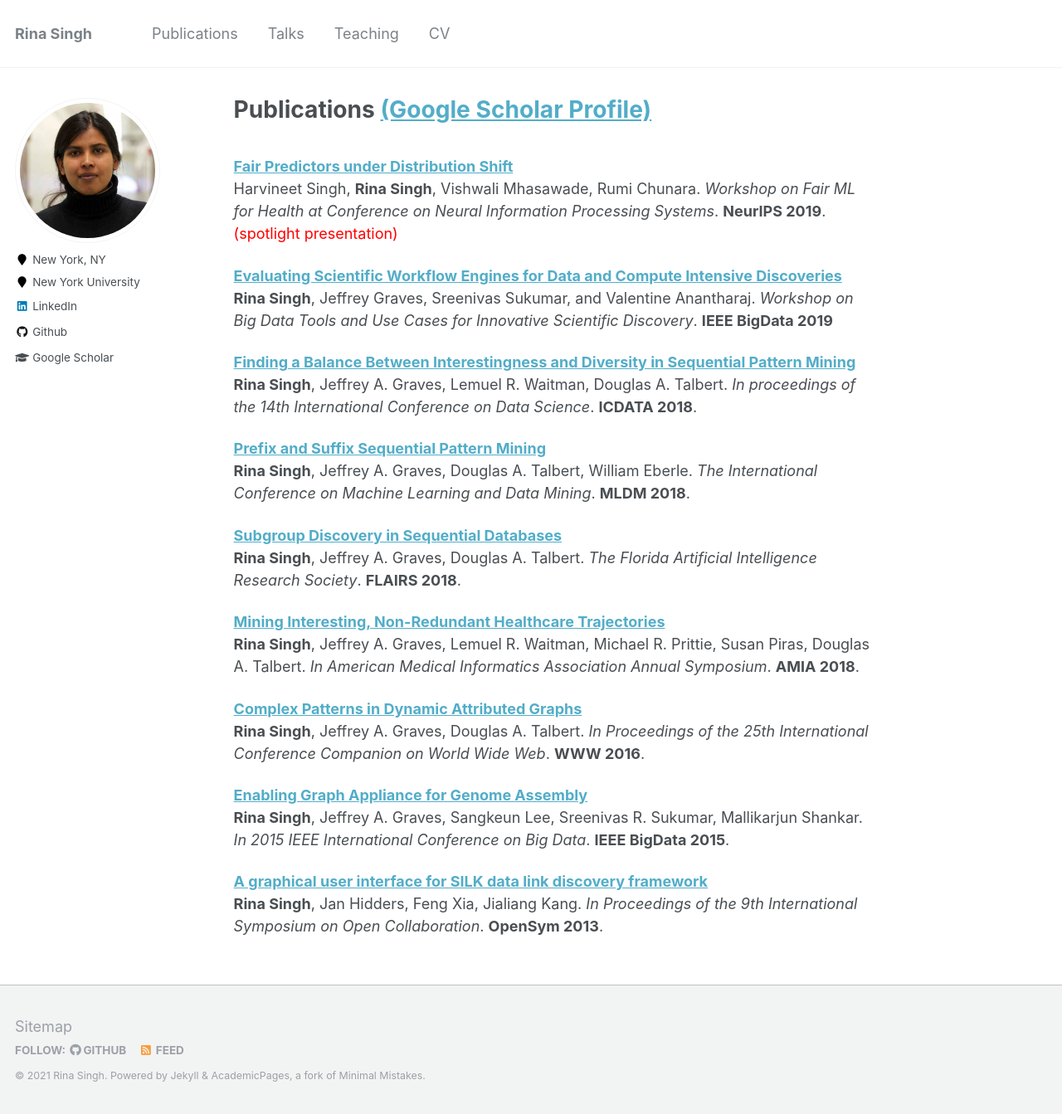
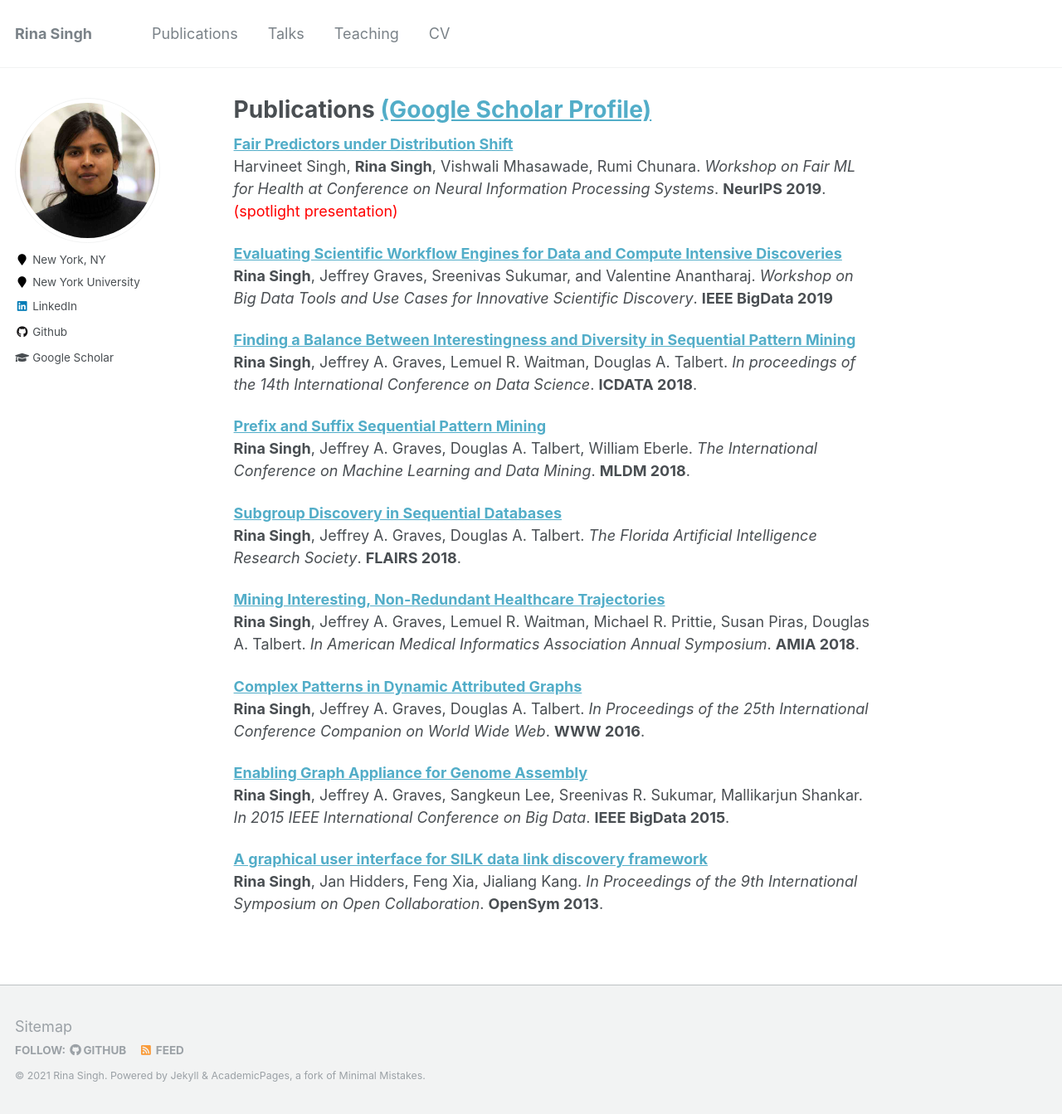
Before and after one commit to rsingh43/rsingh43.github.io, a Jekyll site: the page built from _pages/publications.md, in a window 1280 px wide and 1343 px high. Shown: the whole window at 83% size. Built offline with Jekyll 4.4.1, drawn with Linux system fonts in a browser that asks for light colours.

```diff
--- a/_pages/publications.md
+++ b/_pages/publications.md
@@ -3,12 +3,13 @@ title: "Publications [(Google Scholar Profile)](https://scholar.google.com/citat
 permalink: /publications/
 author_profile: true
 ---
+<b>[Fair Predictors under Distribution Shift](https://arxiv.org/abs/1911.00677)</b>
 <br>
-<b>[Fair Predictors under Distribution Shift](https://arxiv.org/abs/1911.00677)</b> <br>
 Harvineet Singh, <b>Rina Singh</b>, Vishwali Mhasawade, Rumi Chunara.
 <i>Workshop on Fair ML for Health at Conference on Neural Information Processing Systems</i>. <b>NeurIPS 2019</b>. <span style="color:red">(spotlight presentation)</span>
 
-<b>[Evaluating Scientific Workflow Engines for Data and Compute Intensive Discoveries](https://ieeexplore.ieee.org/document/9006223)</b> <br>
+<b>[Evaluating Scientific Workflow Engines for Data and Compute Intensive Discoveries](https://ieeexplore.ieee.org/document/9006223)</b>
+<br>
 <b>Rina Singh</b>, Jeffrey Graves, Sreenivas Sukumar, and Valentine Anantharaj.
 <i>Workshop on Big Data Tools and Use Cases for Innovative Scientific Discovery</i>. <b>IEEE BigData 2019</b>
 
```
